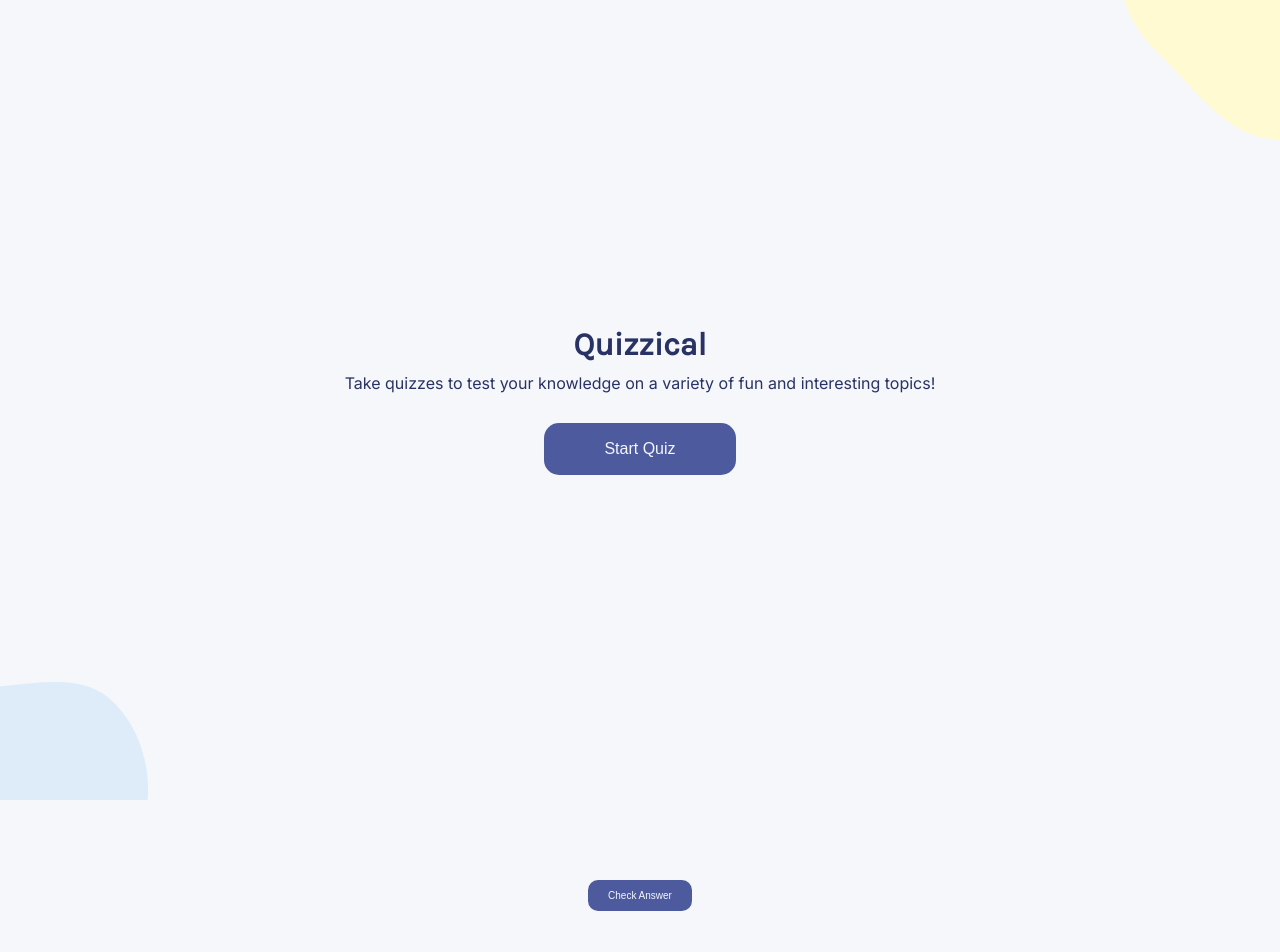
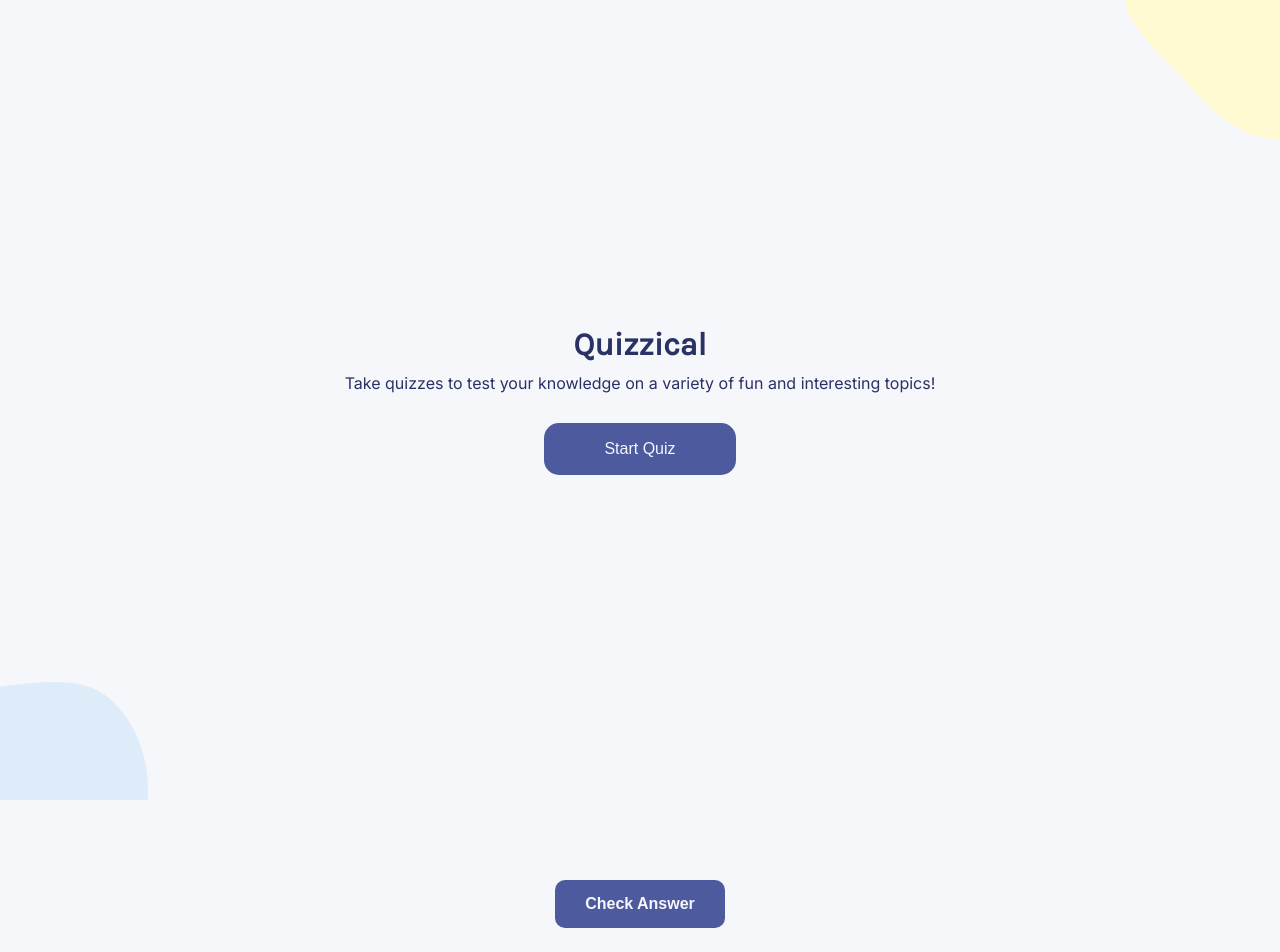
Before and after one commit to myaooooo98/React-Quizzical, a React (Create React App) app: page / in a window 1280 px wide. Shown: the top 952 px of the page. Built offline with nearby package versions, Linux system fonts and the light colour scheme; no server answers.

Commit message:
Add style

```diff
--- a/src/styles.css
+++ b/src/styles.css
@@ -82,14 +82,15 @@ body {
 
 .checkAns {
     font-size: 10px;
-    padding: 10px 20px;
+    padding: 15px 30px;
     border-radius: 10px;
     border: none;
-    font-size: 10px;
+    font-size: 1em;
     color: #F5F7FB;
     background: #4D5B9E;
     margin: 30px auto 0;
     align-items: center;
+    font-weight: 700;
 }
 
 .question-container {
```
